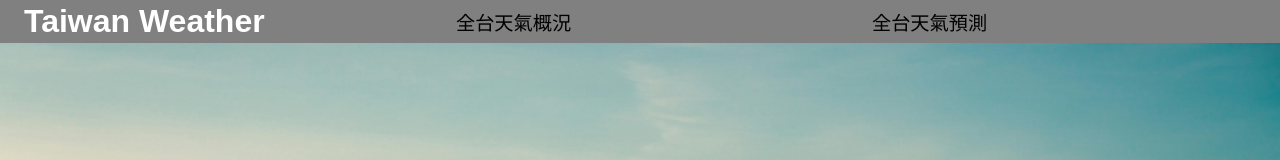
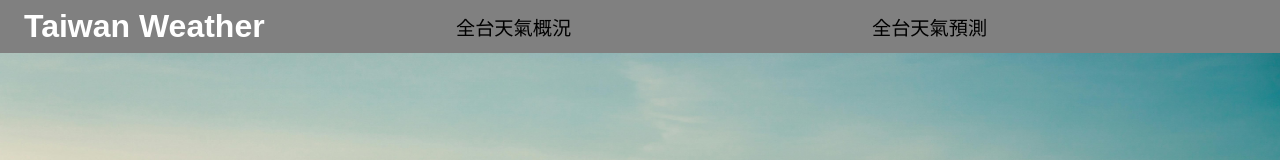
Before and after one commit to freddy990117/Taiwan-Weather, a React (Vite) app: page / in a window 1280 px wide. Shown: the top 160 px of the page. Built offline with nearby package versions, Linux system fonts and the light colour scheme; no server answers.

Commit message:
稍微修改 Header 的高度，但選單間距不知為何無法調整

```diff
--- a/src/styles/footer.css
+++ b/src/styles/footer.css
@@ -4,7 +4,7 @@ body {
     top: 0;
     left: 0;
     width: 100%;
-    padding: 0.2rem 0;
+    padding: 0.5rem 0;
     background-color: gray;
     display: flex;
     flex-direction: row;
```
